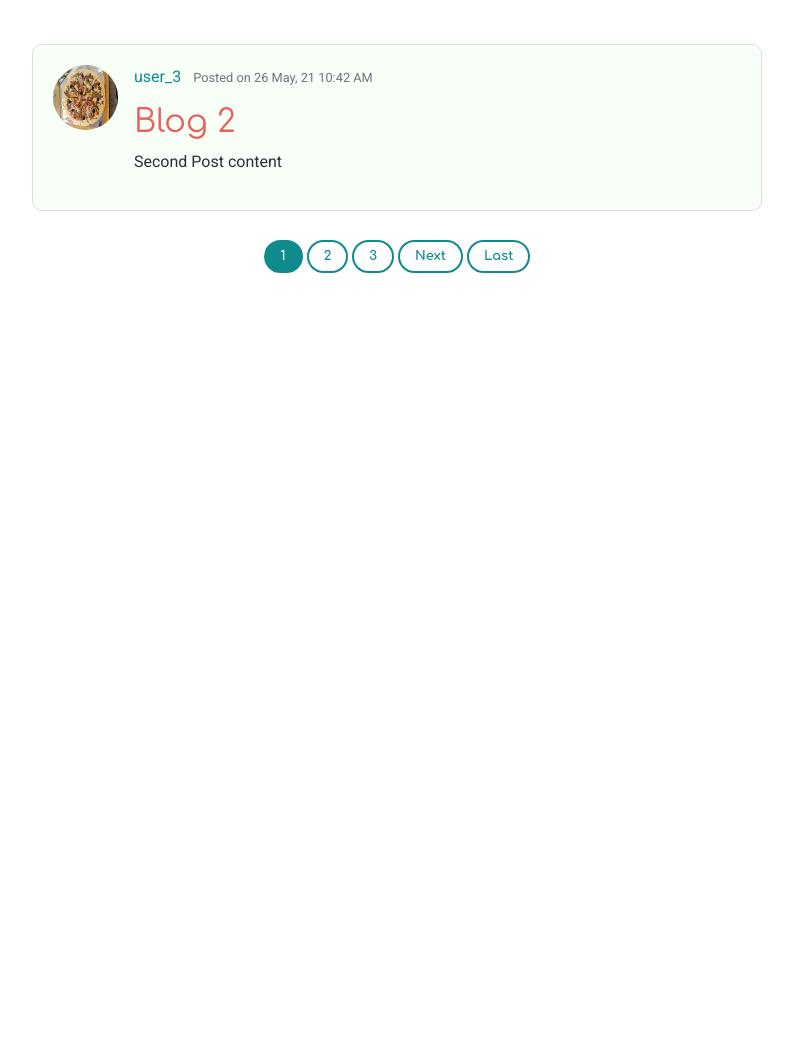
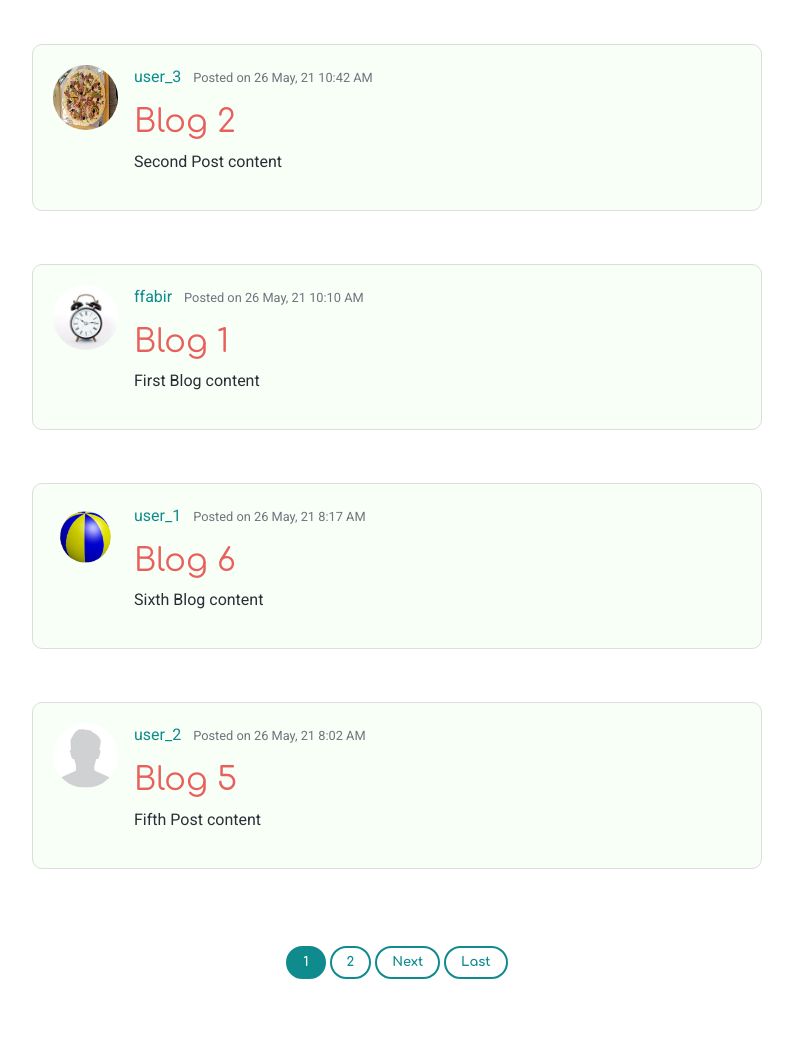
Before and after one commit to farhanfuadabir/tothastu, a Django app: page / in a window 1280 px wide. Shown: the part 1204-2247 px from the top of the page, without its empty margins (243-1036 px from the left). Before the commit the page ends 1477 px from the top, so only its background shows below. Run offline with Django 3.2, Linux system fonts and the light colour scheme; data comes from the database, SQL or seed files in the repository; some libraries are stand-ins or nearby versions.

Commit message:
Update pagination style

```diff
--- a/tothastu_project/blog/templates/blog/home.html
+++ b/tothastu_project/blog/templates/blog/home.html
@@ -19,10 +19,10 @@
 
     <!-- Pagination Code -->
     {% if is_paginated %}
-    <div class="center">
+    <div class="center pt-5">
         {% if page_obj.has_previous %}
             <a class="link-button-border button-small-border-secondary" href="?page=1">First</a>
-            <a class="link-button-border button-small-border-secondary" href="?page={{ page_obj.previous_page_number }}">Previous</a>
+            <a class="link-button-border button-small-border-secondary" href="?page={{ page_obj.previous_page_number }}">Prev</a>
         {% endif %}
 
         {% for num in page_obj.paginator.page_range %}
--- a/tothastu_project/blog/views.py
+++ b/tothastu_project/blog/views.py
@@ -11,7 +11,7 @@ class PostList(ListView):
     template_name = 'blog/home.html'    # Default: <app>/<model>_<viewtype>.html
     context_object_name = 'posts'
     ordering = ['-post_date']   # for reverse ordering ['post_date']
-    paginate_by = 2
+    paginate_by = 5
 
 
 class PostDetail(DetailView):
```
